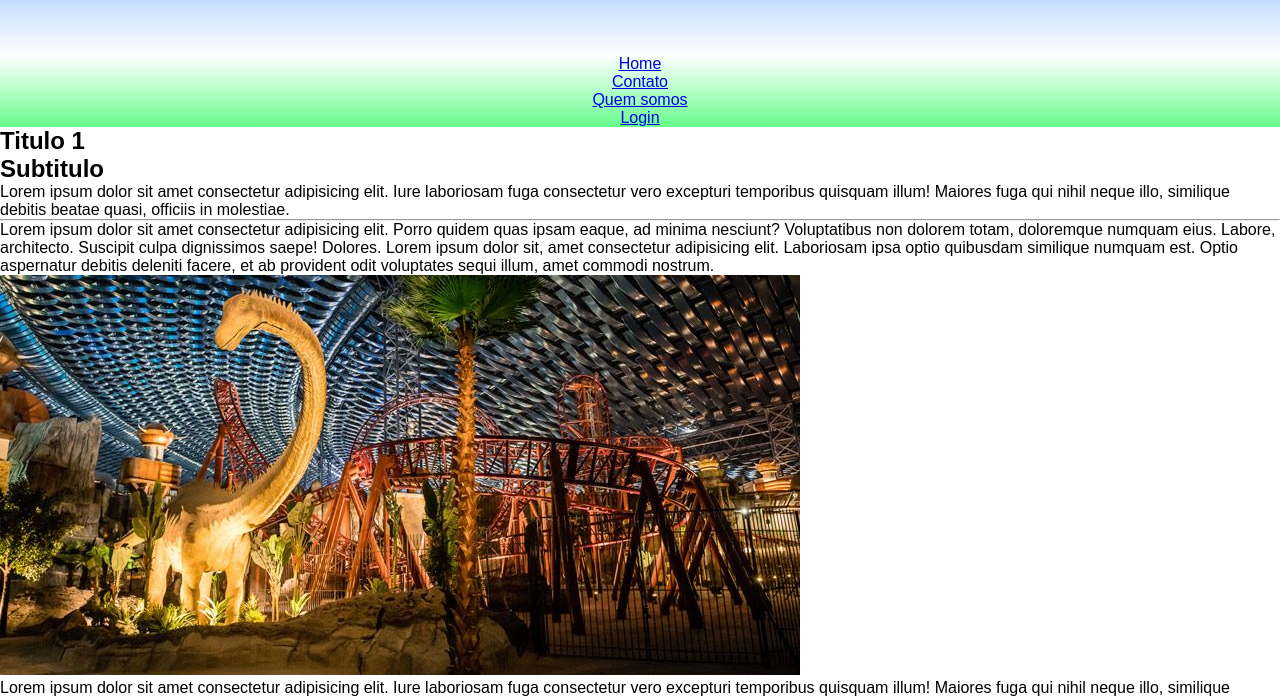
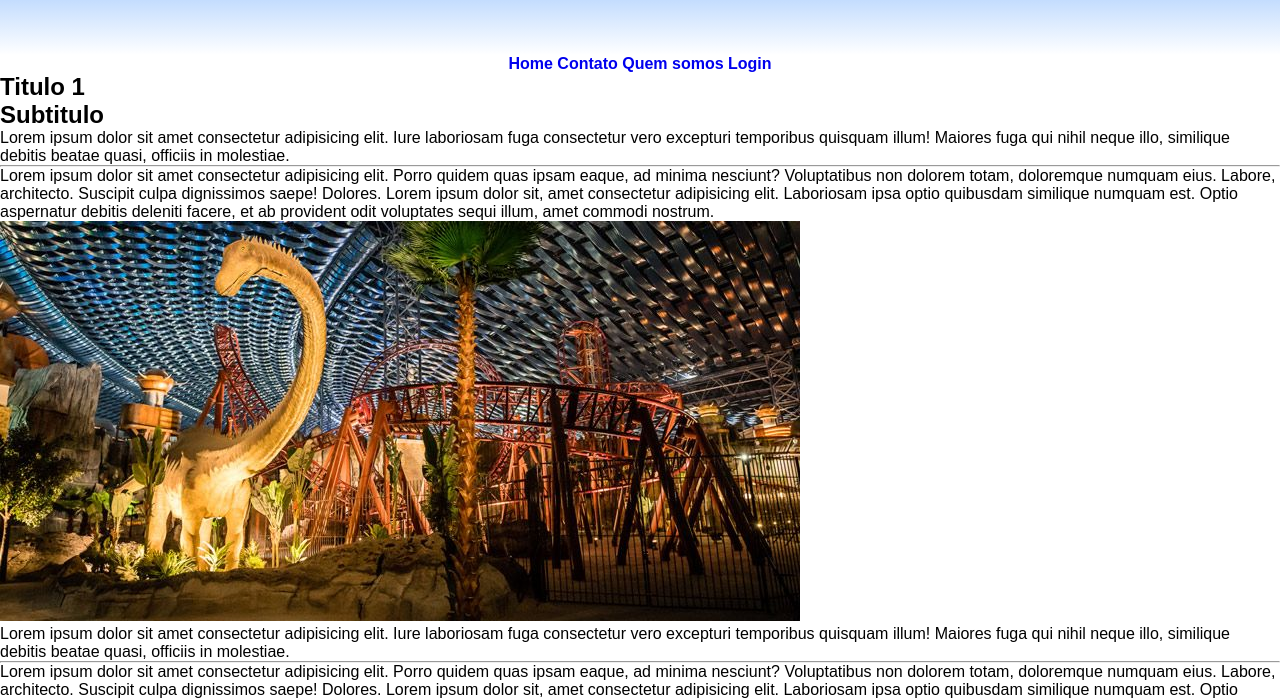
Before and after one commit to Andrigo-J/Hot-bar-de-navegacao, a plain HTML site: page Projeto barra lateral/index.html in a window 1280 px wide. Shown: the part 85-783 px from the top of the page. Drawn offline with Linux system fonts and the light colour scheme.

Commit message:
Update style.css

```diff
--- a/Projeto barra lateral/style.css
+++ b/Projeto barra lateral/style.css
@@ -28,7 +28,14 @@ header > p{
 }
 
 nav{
-    background-image: linear-gradient(transparent, var(--cor2));
     text-align: center;
+}
 
+nav, a {
+    text-decoration: none;
+    font-weight: bold;
 }
+
+nav > ul > li{
+   display: inline;
+}
```
